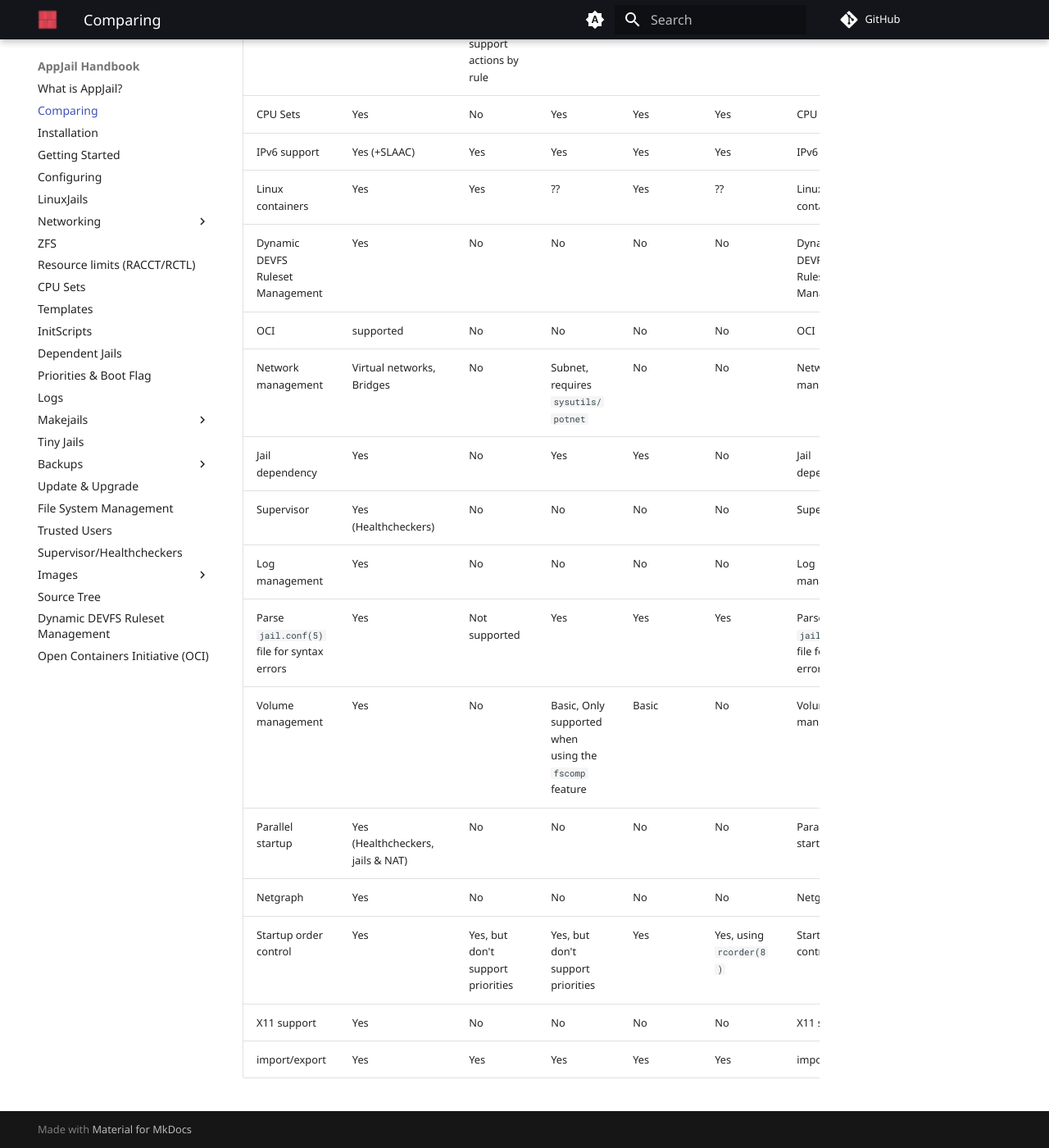
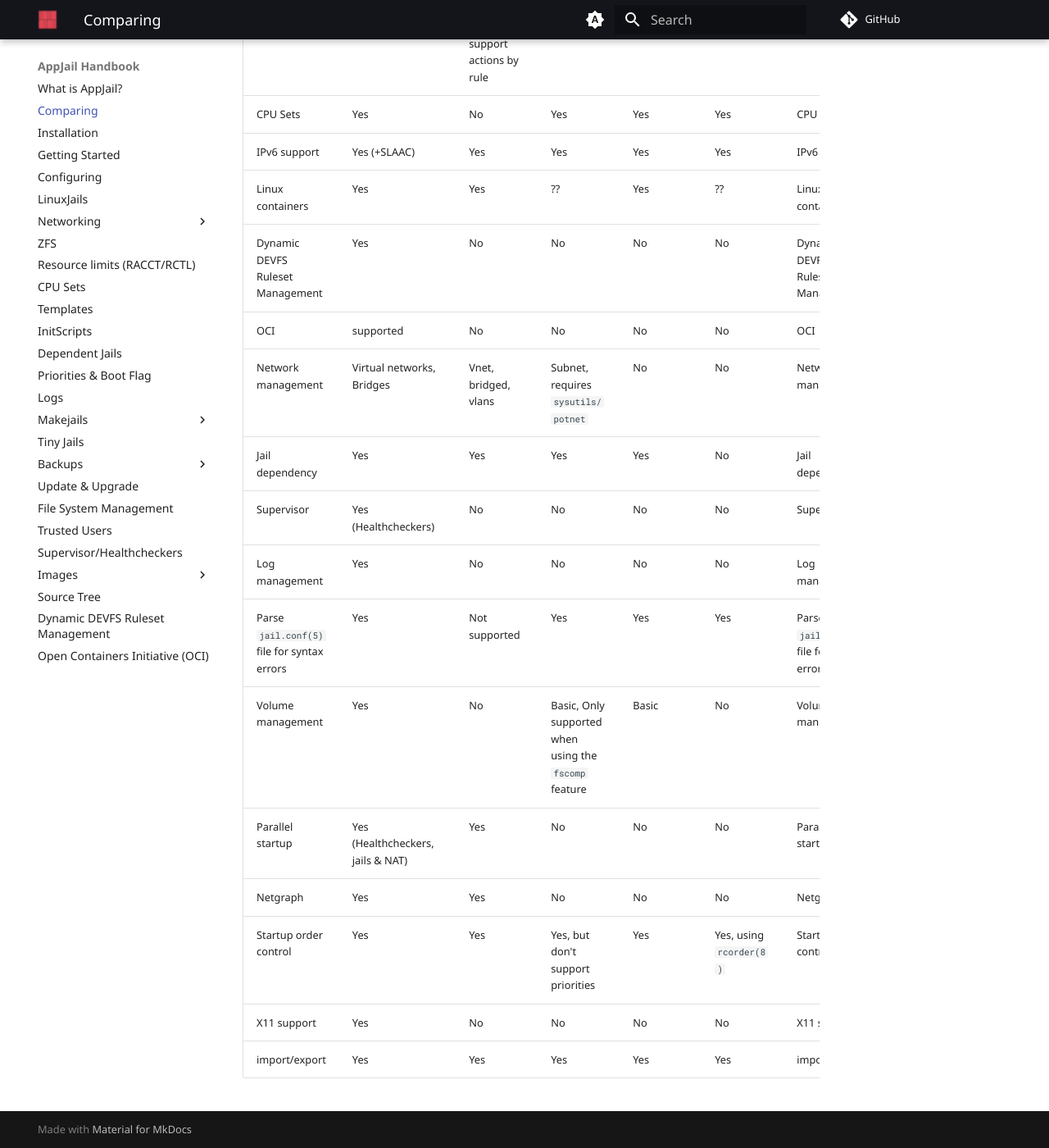
Before and after one commit to DtxdF/AppJail.docs, an MkDocs documentation site: the page built from docs/compare.md, in a window 1280 px wide and 1400 px high, scrolled down 857 px. Shown: the whole window at 82% size. Built offline with MkDocs 1.6.1 and Material for MkDocs 9.7.7, drawn with Linux system fonts in a browser that asks for light colours; comment, search, counter and statistics services are not loaded.

Commit message:
Update compare.md
updated the features for bastille on the compare

```diff
--- a/docs/compare.md
+++ b/docs/compare.md
@@ -12,14 +12,14 @@
 | Linux containers | Yes  | Yes | ?? | Yes | ?? | Linux containers |
 | Dynamic DEVFS Ruleset Management | Yes | No | No | No | No | Dynamic DEVFS Ruleset Management |
 | OCI | supported | No | No | No | No | OCI |
-| Network management | Virtual networks, Bridges  | No | Subnet, requires `sysutils/potnet` | No | No | Network management |
-| Jail dependency | Yes | No | Yes | Yes | No | Jail dependency |
+| Network management | Virtual networks, Bridges  | Vnet, bridged, vlans | Subnet, requires `sysutils/potnet` | No | No | Network management |
+| Jail dependency | Yes | Yes | Yes | Yes | No | Jail dependency |
 | Supervisor | Yes (Healthcheckers) | No | No | No | No | Supervisor |
 | Log management | Yes | No | No | No | No | Log management |
 | Parse `jail.conf(5)` file for syntax errors | Yes | Not supported | Yes | Yes | Yes | Parse `jail.conf(5)` file for syntax errors |
 | Volume management | Yes | No | Basic, Only supported when using the `fscomp` feature | Basic | No | Volume management |
-| Parallel startup | Yes (Healthcheckers, jails & NAT) | No | No | No | No | Parallel startup |
-| Netgraph | Yes  | No | No | No | No | Netgraph |
-| Startup order control | Yes  | Yes, but don't support priorities | Yes, but don't support priorities | Yes | Yes, using `rcorder(8)` | Startup order control |
+| Parallel startup | Yes (Healthcheckers, jails & NAT) | Yes | No | No | No | Parallel startup |
+| Netgraph | Yes  | Yes | No | No | No | Netgraph |
+| Startup order control | Yes  | Yes | Yes, but don't support priorities | Yes | Yes, using `rcorder(8)` | Startup order control |
 | X11 support | Yes  | No | No | No | No | X11 support |
 | import/export | Yes  | Yes | Yes | Yes | Yes | import/export |
```
